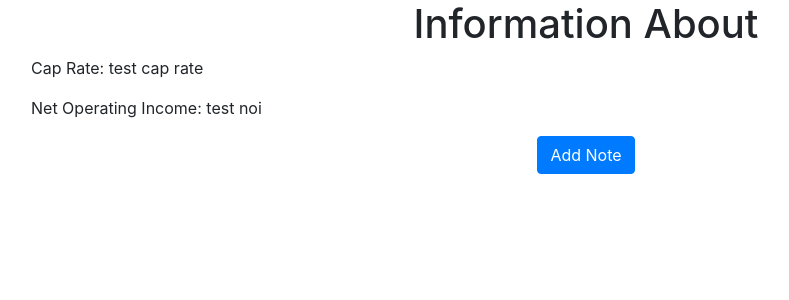
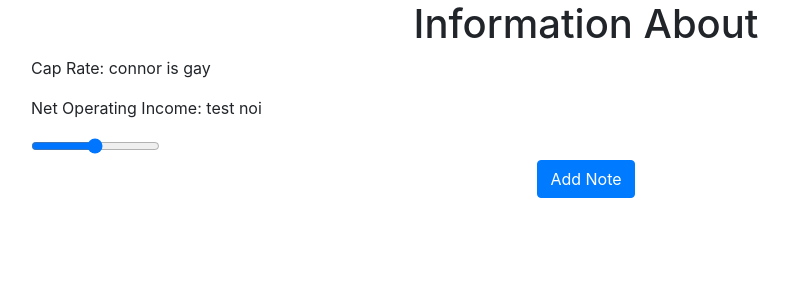
Before and after one commit to cameronmorganDuke/CS316-Project, a Flask app: page /display_home in a window 1280 px wide. Shown: the part 56-356 px from the top of the page, without its empty margins (54-843 px from the left). Run offline with Flask 3, Linux system fonts and the light colour scheme; some libraries are stand-ins or nearby versions.

Commit message:
sliding bar
adding sliding bar

```diff
--- a/website/pick_home.py
+++ b/website/pick_home.py
@@ -35,9 +35,10 @@ def home():
 def home_info():
     global address, city, state, zip_code, country
     #create function to get Cap Rate and NOI
-    cap_rate = "test cap rate"
+    cap_rate = "connor is gay"
     noi = "test noi"
-
+    slider_value = request.form.get('sliderValue')
+    print(f"Slider value received: {slider_value}")
     #cap_rate = function to get cap rate
     #noi = function to get noi
     #new_info =
--- a/website/templates/display_home.html
+++ b/website/templates/display_home.html
@@ -4,6 +4,16 @@
   <h1 align="center">Information About {{ address }}</h1>
   <p>Cap Rate: {{ cap_rate }}</p>
   <p>Net Operating Income: {{ noi }}</p>
+  <div class="slidecontainer">
+    <input
+      type="range"
+      min="1"
+      max="100"
+      value="50"
+      class="slider"
+      id="myRange"
+    />
+  </div>
 
   <div align="center">
     <button type="submit" class="btn btn-primary">Add Note</button>
--- /dev/null
+++ b/website/test_sql.py
@@ -0,0 +1,5 @@
+from __init__ import db
+
+result = db.engine.execute("SELECT * FROM users")  # Use the correct table name
+for row in result:
+    print(row)
```
Also changed, not shown: 1 other file.
